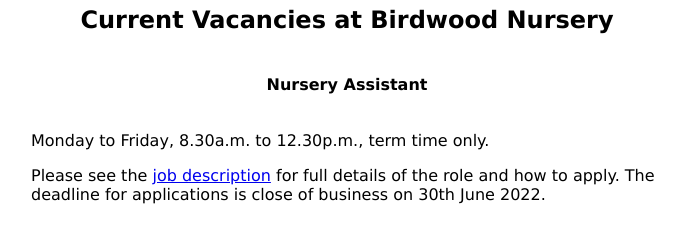
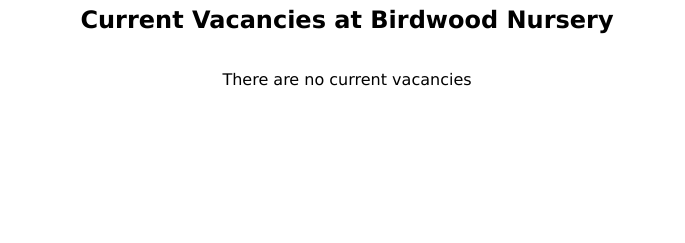
Before and after one commit to charlesaberger/birdwood-website, a plain HTML site: page vacancies.html in a window 1280 px wide. Shown: the part 257-500 px from the top of the page, without its empty margins (293-978 px from the left). Drawn offline with Linux system fonts and the light colour scheme.

Commit message:
Update vacancies page.

```diff
--- a/vacancies.html
+++ b/vacancies.html
@@ -10,17 +10,12 @@
 					<source media="(min-width: 400px)" srcset="images/BN_400w_tr.png"/>
 					<a href="index.html"><img src="images/BN_350w_tr.png" alt="Birdwood Nursery logo" /></a>
 				</picture>
-				<!--<img src="images/BN_400w_tr.png" />-->
 			</div>
 			<div>
 				<h2>Current Vacancies at Birdwood Nursery</h2>
 			</div>
 			<div>
-				<h4>Nursery Assistant</h4>
-			</div>
-			<div>
-				<p>Monday to Friday, 8.30a.m. to 12.30p.m., term time only.</p>
-				<p>Please see the <a href="documents/Nursery-Assistant-May-2022.pdf" target="about:blank">job description</a> for full details of the role and how to apply.  The deadline for applications is close of business on 30th June 2022.</p>
+				<p>There are no current vacancies</p>
 			</div>
 		</div>
 	</body>
```
